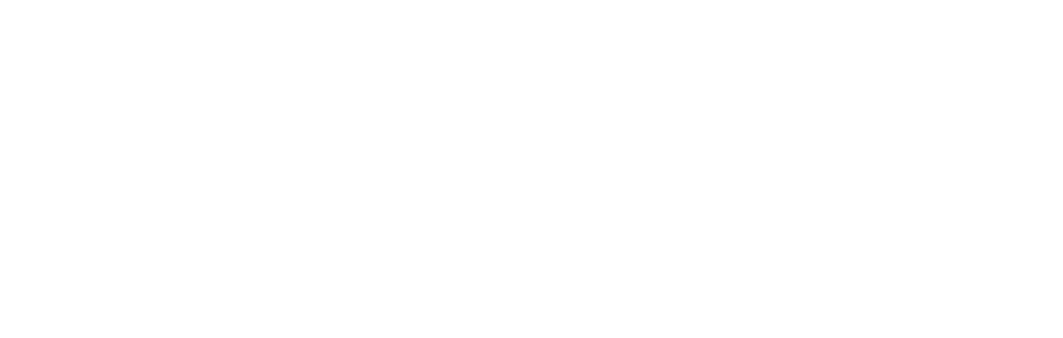
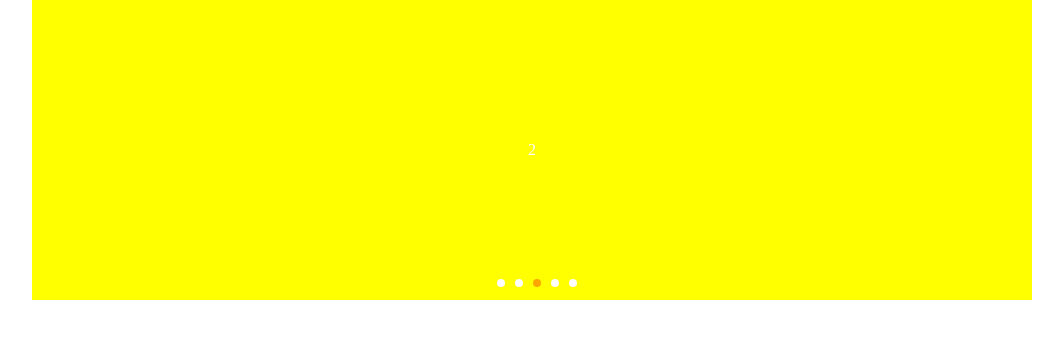
Before and after one commit to L6zt/components, a Vue app: page /swiper in a window 1280 px wide. Shown: the top 338 px of the page, without its empty margins (8-1071 px from the left). Built offline with nearby package versions, Linux system fonts and the light colour scheme.

Commit message:
增加轮播组件 js触发轮播·

```diff
--- a/src/assert/scss/_mian.scss
+++ b/src/assert/scss/_mian.scss
@@ -11,8 +11,9 @@
   margin: 0 auto;
 }
 .disabled {
-  cursor: not-allowed;
-  color: #ccc;
+  cursor: not-allowed !important;
+  color: #ccc !important;
+  border-color: #ccc !important;
 }
 .fade-enter-active, .fade-leave-active {
   transition: opacity .5s;
--- /dev/null
+++ b/src/packages/swiper/index.vue
@@ -0,0 +1,236 @@
+<template>
+    <div class="jc-swiper-comp" ref="container">
+        <div class="jc-swipers-warp" :style="moveBoxStyle">
+            <div
+                    class="jc-swiper-slider-box"
+                    v-for="item, index in mdfList"
+                    :style="getSlideStyle(index)"
+            >
+                <slot :item="item">
+                </slot>
+            </div>
+        </div>
+        <div
+                class="jc-swiper-pagination"
+                v-if="showPagination"
+        >
+            <span
+                    v-for="item, index in list"
+                    :class="index === idxToCbIdx(idx) ? 'active' : ''"
+                    @mouseover="handlePagActive(index)"
+                    @mouseout="handlePagLeave(index)"
+            >
+            </span>
+        </div>
+    </div>
+</template>
+<script>
+    import  {elemOffset} from '../../utils/dom';
+    const transitionTime = 300;
+    export default {
+      props: {
+        list: {
+          type: Array,
+        },
+        currentIndex: {
+          type: Number,
+          default: 0
+        },
+        delayTime: {
+          type: Number,
+          default: 300
+        },
+        showPagination: {
+          type: Boolean,
+          default: false
+        },
+        slideEndFn: {
+          type: Function,
+          default () {
+            return (index) => {
+            }
+          }
+        }
+      },
+      data () {
+        return {
+          idx: null,
+          cbIndex: null,
+          slideK: null,
+          transitionK: null,
+          width: null,
+          left: 0,
+          commonStyle: {
+
+          }
+        }
+      },
+      computed: {
+        moveBoxStyle () {
+          return {
+            left: `${this.left}px`,
+            width: `${this.width * this.mdfList.length}px`
+          }
+        },
+        mdfList () {
+          const list = this.list;
+          return [list[list.length -1],...list, list[0]]
+        }
+      },
+      methods: {
+         initAm (must = true) {
+          const frameAm = () => {
+            this.sildeK =  setTimeout(() => {
+              this.idx += 1;
+              if (this.idx >= this.mdfList.length) {
+                this.idx = 1;
+                this.left = -this.width * this.idx;
+                this.transition(frameAm, -(++this.idx) * this.width);
+              } else {
+                this.transition(frameAm, -this.idx * this.width);
+              }
+            }, 3000);
+          };
+          if (must) {
+            frameAm();
+          } else {
+            this.delayK = setTimeout(frameAm, 3000);
+           }
+        },
+        transition (cb, endMv) {
+           let mv = endMv - this.left;
+           let stepWidth = mv / this.delayTime * 20;
+           let left = this.left;
+           let allStep = parseInt(this.delayTime / 20);
+           let k = 0;
+           let idx = this.idx;
+           const transitionAm = () => {
+             if (k >= allStep) {
+               this.left = endMv;
+               cb();
+             } else {
+               this.left = left + stepWidth * k++;
+               this.transitionK = setTimeout(transitionAm, 20);
+             }
+           };
+           transitionAm();
+        },
+        getSlideStyle () {
+          let {commonStyle} = this;
+          return Object.assign({}, commonStyle);
+        },
+        initSlideStyle () {
+          let {container} = this.$refs;
+          let {width} = elemOffset(container);
+          this.width = width;
+          this.idx = this.cbIdxToIdx(this.currentIndex || 0);
+          this.left = -this.idx * width;
+          this.commonStyle = {
+            width: `${width}px`
+          }
+        },
+        /* 转化标志 */
+        idxToCbIdx (idx) {
+           let {length} = this.mdfList;
+           let trueLg = length - 2;
+           idx = idx % trueLg;
+           if (idx === 0) {
+             return trueLg - 1
+           }
+           if (idx === length - 1) {
+             return 0
+           }
+           return idx - 1
+        },
+        cbIdxToIdx (cbIdx, flag = true) {
+          let {length} = this.mdfList;
+          if (cbIdx === 0) {
+            if (flag) {
+              return 1
+            } else {
+              return length - 1
+            }
+          }
+          if(cbIdx === length - 2) {
+            if (flag) {
+              return length - 2
+            } else {
+              return 0
+            }
+          }
+          return cbIdx + 1
+        },
+        handlePagActive (index, cb) {
+          let idx = this.idx;
+          let oldCbIdx = this.idxToCbIdx(idx);
+          let activeIdx = this.cbIdxToIdx(index);
+          let direction = (index > oldCbIdx) ? 1 : (index === oldCbIdx) ? 0 : -1;
+          clearTimeout(this.delayK);
+          clearTimeout(this.sildeK);
+          clearTimeout(this.transitionK);
+          switch ( direction ) {
+            case 1:
+            case -1: {
+              let mvEnd = -activeIdx * this.width;
+              this.transition(() => {
+                this.idx = activeIdx;
+                cb && cb();
+              }, mvEnd)
+              break;
+            }
+            default: {
+              cb && cb();
+            }
+          }
+        },
+        handlePagLeave (index) {
+          this.handlePagActive(index, () => {
+            this.initAm(false);
+          });
+       }
+      },
+      mounted () {
+        this.initSlideStyle();
+        this.initAm();
+      }
+    }
+</script>
+<style lang="scss">
+    .jc-swiper-comp {
+        position: relative;
+        width: 100%;
+        overflow-x: hidden;
+        .jc-swipers-warp {
+            position: relative;
+            left: 0;
+            top: 0;
+            .jc-swiper-slider-box {
+                position: relative;
+                display: inline-block;
+            }
+        }
+        .jc-swiper-pagination {
+            position: absolute;
+            left: 0;
+            right: 0;
+            margin: 0 auto;
+            bottom: 10px;
+            text-align: center;
+            span {
+                display: inline-block;
+                width: 8px;
+                height: 8px;
+                border-radius: 50%;
+                background: #fff;
+                margin-left: 10px;
+                cursor: pointer;
+                &:last-of-type(1) {
+                    margin: 0;
+                }
+                &.active {
+                    background: orange;
+                }
+            }
+        }
+    }
+</style>
--- a/src/plugins/eventMix.js
+++ b/src/plugins/eventMix.js
@@ -3,6 +3,17 @@
 eventMixin.install = (Vue, options) => {
 	Vue.mixin({
 		methods: {
+			checkFarther (cpName) {
+				let parent = this.$parent;
+				const root = this.$root;
+				while (parent.$options.name !== cpName && parent !== root) {
+					parent = parent.$parent
+				}
+				if (parent.$options.name !== cpName) {
+					return false;
+				}
+				return true;
+			},
 			sendFather (cpName , {event, playLoad}) {
 				// 子向父节点
 				let parent = this.$parent
```
Also changed, not shown: src/router/index.js (+11 -1 lines).
